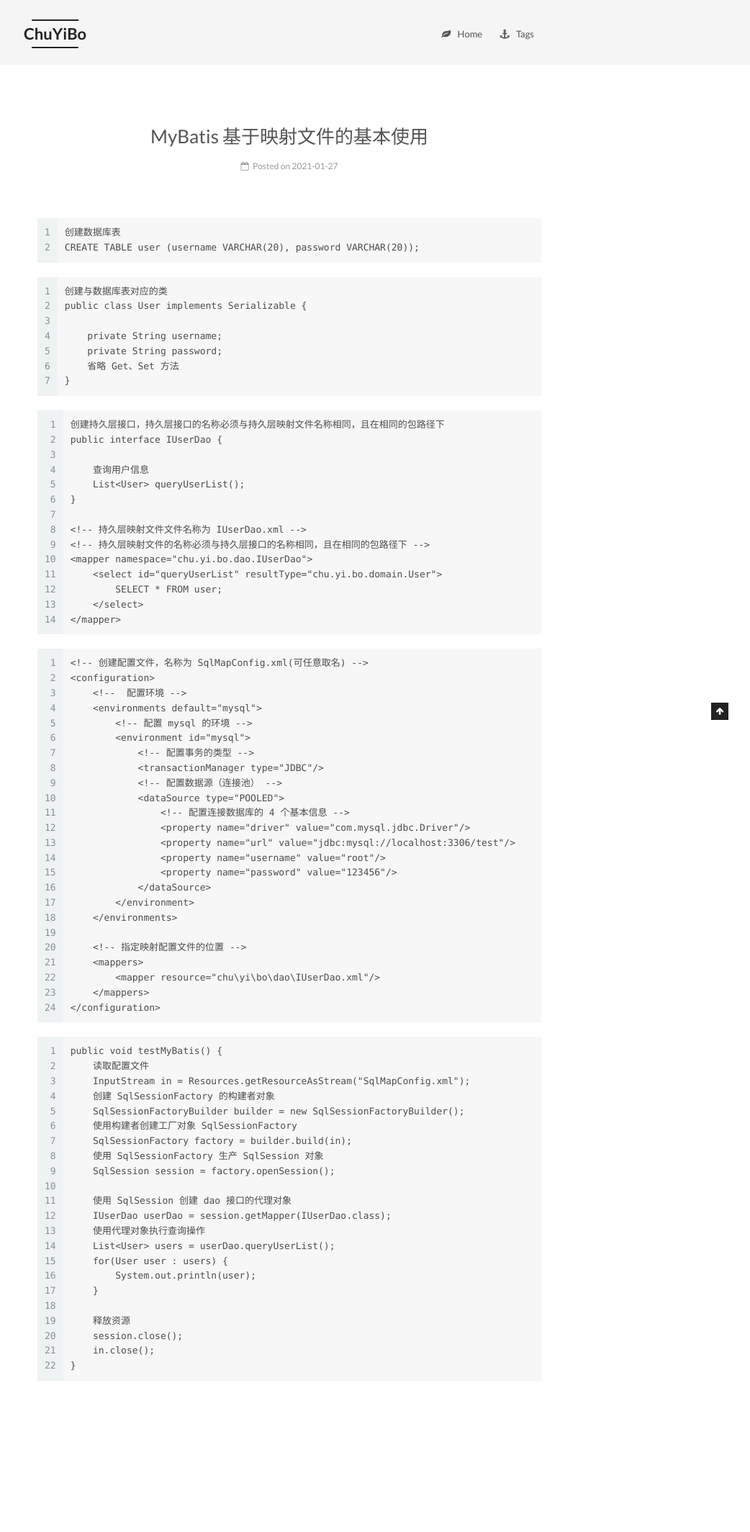
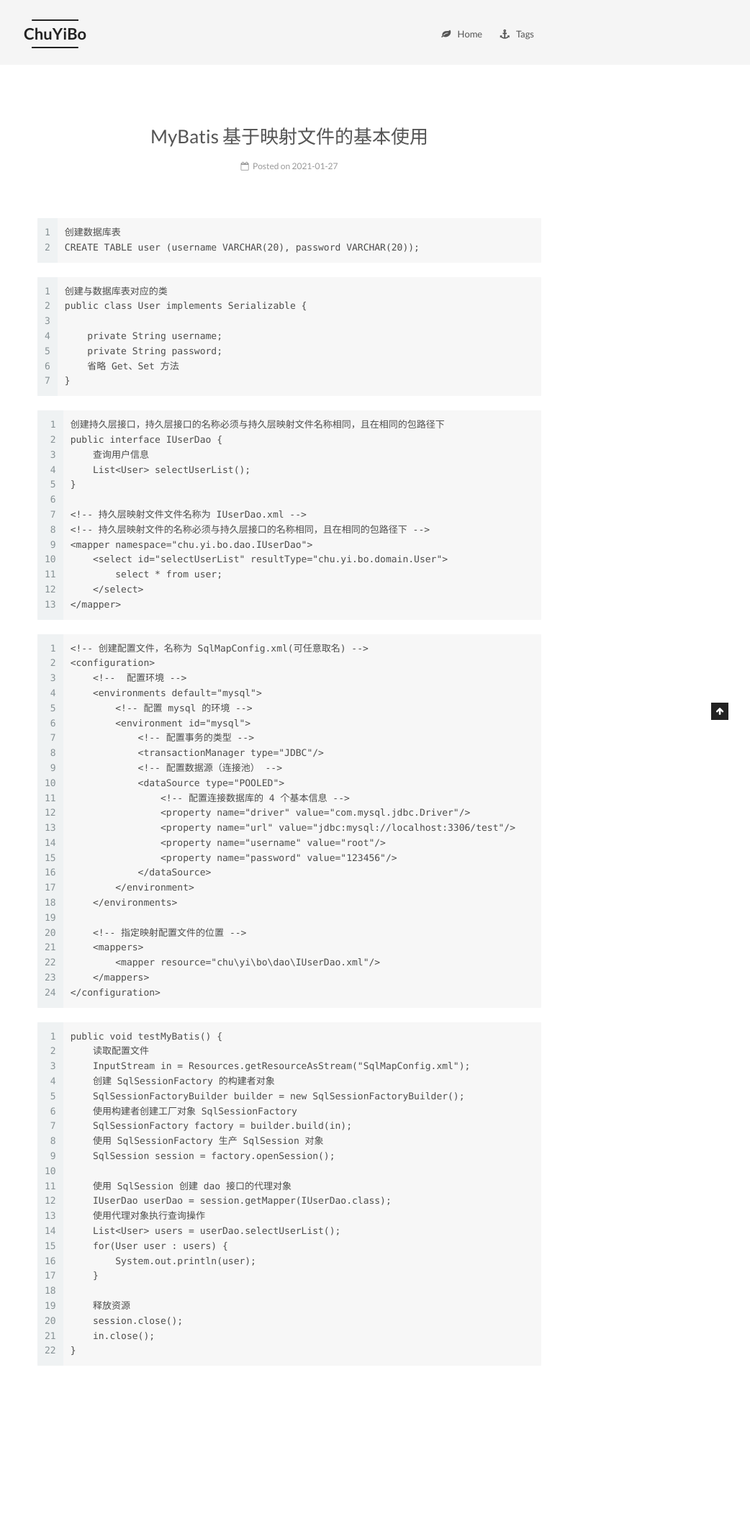
Before and after one commit to chuyibo/chuyibo.github.io, a Jekyll site: the page built from _posts/2021-01-27-MyBatis 学习笔记01.md, in a window 1280 px wide. Shown: the whole page at 72% size, without its empty margins (238-1280 px from the left). Built offline with Jekyll 4.4.1, drawn with Linux system fonts in a browser that asks for light colours; after the commit the page ends 2107 px from its top, so only the background shows below that.

Commit message:
2021/02/17

````diff
--- a/_posts/2021-01-27-MyBatis 学习笔记01.md
+++ b/_posts/2021-01-27-MyBatis 学习笔记01.md
@@ -27,16 +27,15 @@
 ```
 创建持久层接口，持久层接口的名称必须与持久层映射文件名称相同，且在相同的包路径下
 public interface IUserDao {
-
     查询用户信息
-    List<User> queryUserList();
+    List<User> selectUserList();
 }
 
 <!-- 持久层映射文件文件名称为 IUserDao.xml -->
 <!-- 持久层映射文件的名称必须与持久层接口的名称相同，且在相同的包路径下 -->
 <mapper namespace="chu.yi.bo.dao.IUserDao">
-    <select id="queryUserList" resultType="chu.yi.bo.domain.User">
-        SELECT * FROM user;
+    <select id="selectUserList" resultType="chu.yi.bo.domain.User">
+        select * from user;
     </select>
 </mapper>
 ```
@@ -82,7 +81,7 @@
     使用 SqlSession 创建 dao 接口的代理对象
     IUserDao userDao = session.getMapper(IUserDao.class);
     使用代理对象执行查询操作
-    List<User> users = userDao.queryUserList();
+    List<User> users = userDao.selectUserList();
     for(User user : users) {
     	System.out.println(user);
     }
````
